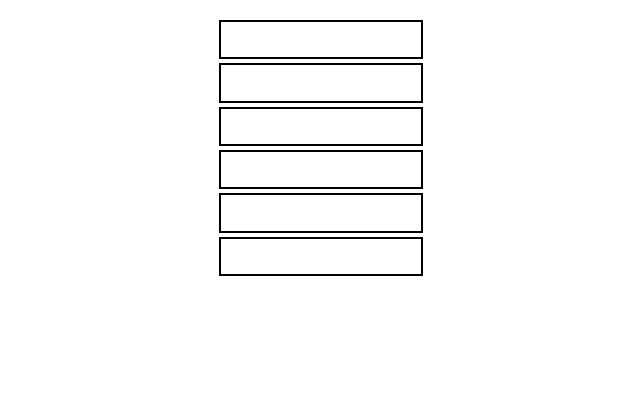
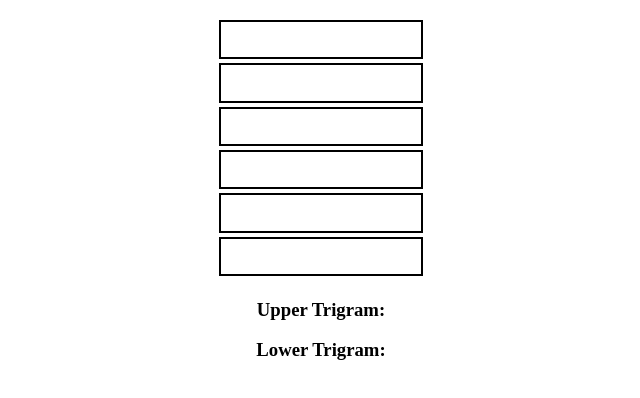
Before and after one commit to RandyBoBandy92/React-IChing, a React (Create React App) app in the folder ichingreact/: page / in a window 1280 px wide. Shown: the top 398 px of the page, without its empty margins (319-959 px from the left). Built offline with nearby package versions, Linux system fonts and the light colour scheme.

Commit message:
IT WORKS BABY

```diff
--- a/ichingreact/public/index.html
+++ b/ichingreact/public/index.html
@@ -3,6 +3,7 @@
   <head>
     <meta charset="utf-8" />
     <link rel="icon" href="%PUBLIC_URL%/favicon.ico" />
+    <link rel="stylesheet" href="style.css">
     <meta name="viewport" content="width=device-width, initial-scale=1" />
     <meta name="theme-color" content="#000000" />
     <meta
--- /dev/null
+++ b/ichingreact/public/style.css
@@ -0,0 +1,8 @@
+.app {
+    min-width: 50%;
+    max-width: 50%;
+    display: flex;
+    flex-direction: column;
+    justify-content: center;
+    text-align: center;
+}
--- a/ichingreact/src/App.js
+++ b/ichingreact/src/App.js
@@ -2,7 +2,19 @@ import React from "react";
 import { iChingData, getTrigram } from "./iChingData";
 
 
-
+class IChingText extends React.Component {
+  constructor(props) {
+    super(props)
+  }
+  render() {
+    return (
+      <div>
+        <h3>Upper Trigram: {this.props.divinationData.trigrams.upper.value}</h3>
+        <h3>Lower Trigram: {this.props.divinationData.trigrams.lower.value}</h3>
+      </div>
+    )
+  }
+}
 class Line extends React.Component {
   constructor(props) {
     super(props)
@@ -13,7 +25,7 @@ class Line extends React.Component {
   }
   render () {
     return (
-      <div>
+      <div className={`line-${this.props.line.lineNum}`}>
         <img
         src={this.props.line.image}
         style={this.styles}
@@ -34,6 +46,12 @@ class App extends React.Component {
     }
     this.handleLineClick = this.handleLineClick.bind(this)
 
+  }
+
+  componentDidUpdate(prevProps, prevState) {
+    if (prevState.lines !== this.state.lines) {
+      this.checkTrigrams()
+    }
   }
 
   makeLinesReadableToHumanPls(linesArray) {
@@ -63,6 +81,7 @@ class App extends React.Component {
       this.upperTrigram = getTrigram(lines.line4.name, lines.line5.name, lines.line6.name)
       console.log(this.upperTrigram)
     }
+    this.updateTrigramsState(this.lowerTrigram, this.upperTrigram)
   }
 
   updateTrigramsState(lowerTrigram, upperTrigram) {
@@ -104,7 +123,6 @@ class App extends React.Component {
         lines: updatedLines
       }
     })
-    this.checkTrigrams()
   }
 
   getName(value) {
@@ -138,6 +156,7 @@ class App extends React.Component {
     return (
       <div style={this.styles} className="app">
         {lineComponents}
+        <IChingText className="divination-text" divinationData={this.state}/>
       </div>
     );
   }
```
Also changed, not shown: 1 other file (tests, documents, lock files or other folders).
